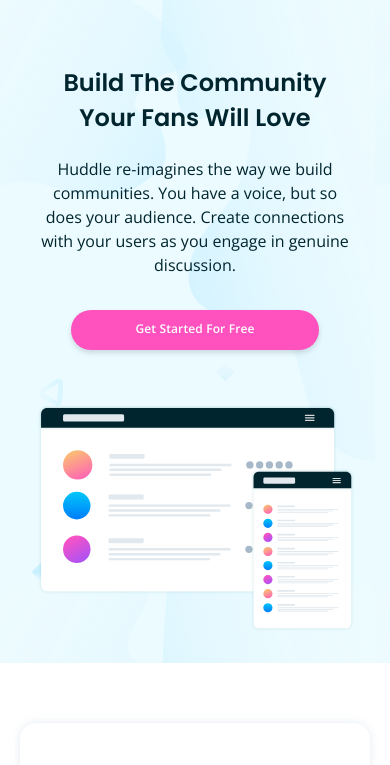
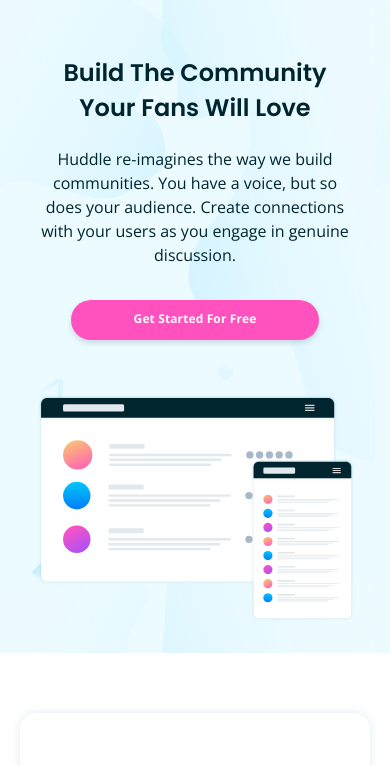
Before and after one commit to albatros444/frontendMentor41, a plain HTML site: page index.html in a window 390 px wide. Shown: the part 74-839 px from the top of the page. Drawn offline with nearby package versions, Linux system fonts and the light colour scheme.

Commit message:
project done

```diff
--- a/scss/mq800.scss
+++ b/scss/mq800.scss
@@ -3,7 +3,7 @@
     padding: 6.13vw 2.66vw; //23px 10px;
   }
   .hero {
-    padding: 30px 4.53vw 2px; //17px
+    padding: 20px 4.53vw 2px; //17px
     margin: -6.13vw -2.66vw 50px; //-23px -10px
     background: url(/images/bg-hero-mobile.svg) $paleCyan;
     header {
@@ -43,6 +43,7 @@
           max-width: 270px;
           height: 40px;
           font-size: 12px;
+          font-weight: 700;
         }
       }
     }
```
Also changed, not shown: dist/main.css, 1 other file.
